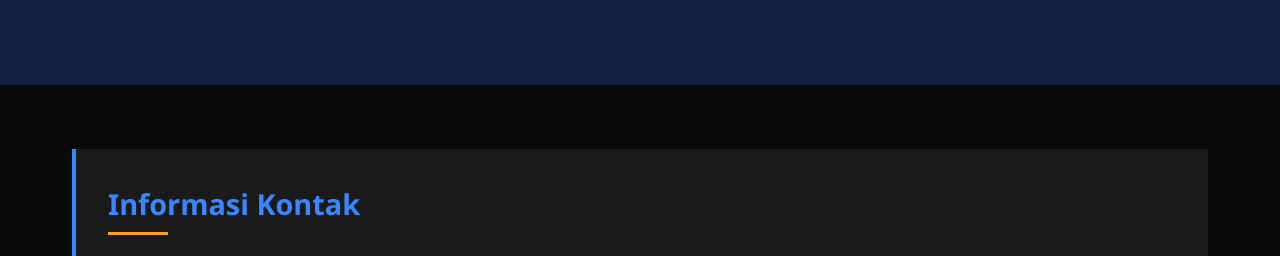
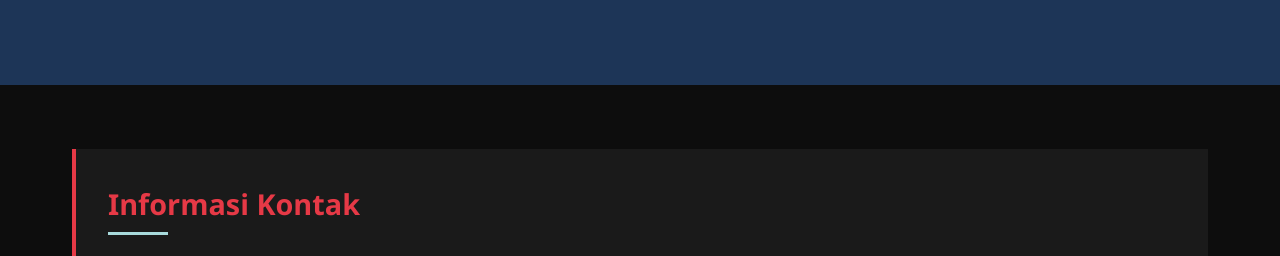
Before and after one commit to RamHosting09/profile, a plain HTML site: page index.html in a window 1280 px wide. Shown: the part 336-592 px from the top of the page. Drawn offline with Linux system fonts and the light colour scheme.

Commit message:
Update index.html

```diff
--- a/index.html
+++ b/index.html
@@ -5,14 +5,14 @@
     <meta name="viewport" content="width=device-width, initial-scale=1.0">
     <title>Profil Pribadi</title>
     <style>
-    :root {
-       --primary-color: #3a86ff;
-       --secondary-color: #14213d;
-       --accent-color: #fca311;
-       --text-color: #e5e5e5;
-       --bg-color: #0a0a0a;
+       :root {
+       --primary-color: #e63946;
+       --secondary-color: #1d3557;
+       --accent-color: #a8dadc;
+       --text-color: #f1faee;
+       --bg-color: #0d0d0d;
        --card-bg: #1a1a1a;
-}
+       }
 
         * {
             margin: 0;
```
